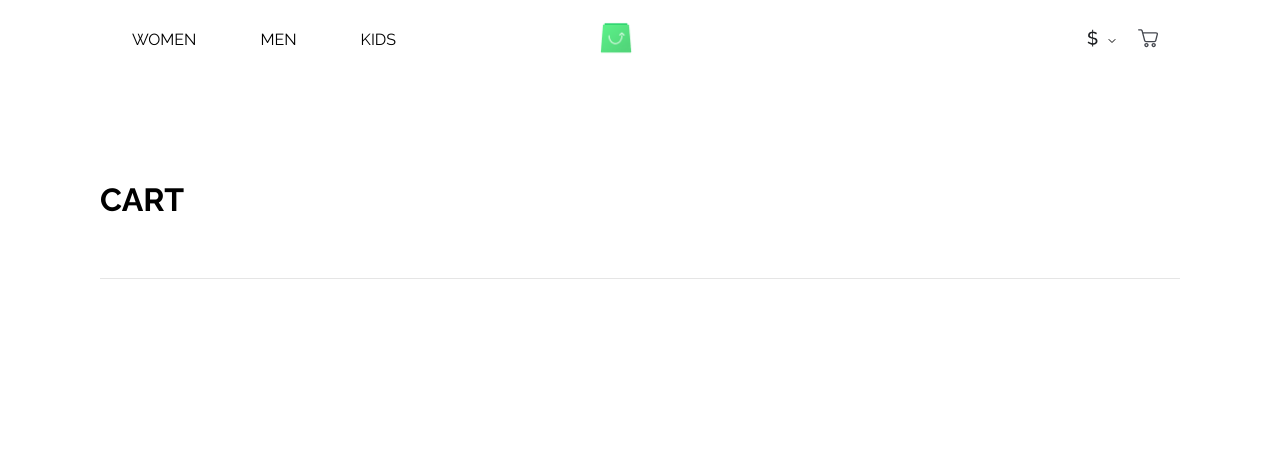
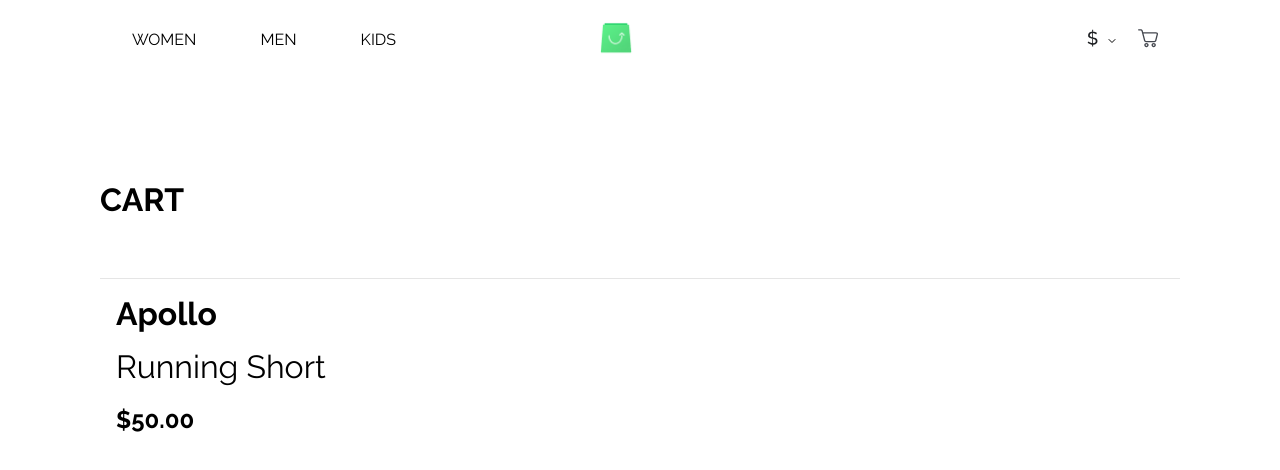
Before and after one commit to muhrizqiardi/scandiweb-test, a React (Create React App) app: page /cart in a window 1280 px wide. Shown: the top 470 px of the page. Built offline with nearby package versions, Linux system fonts and the light colour scheme.

Commit message:
feat: cart page wip

```diff
--- a/src/components/CartPage.js
+++ b/src/components/CartPage.js
@@ -11,7 +11,21 @@ const Wrapper = styled.main`
   & .cart-list {
     & .cart-item {
       height: 225px;
+      padding: 16px;
       border-top: 1px solid #e5e5e5;
+      & .item-brand {
+        margin-bottom: 16px;
+        font-size: 32px;
+        font-weight: 700;
+      }
+      & .item-name {
+        margin-bottom: 20px;
+        font-size: 32px;
+      }
+      & .item-price {
+        font-size: 24px;
+        font-weight: bold;
+      }
     }
   }
 `;
@@ -23,7 +37,9 @@ export default class CartPage extends Component {
         <h1>Cart</h1>
         <div className="cart-list">
           <div className="cart-item">
-
+            <div class="item-brand">Apollo</div>
+            <div class="item-name">Running Short</div>
+            <div class="item-price">$50.00</div>
           </div>
         </div>
       </Wrapper>
```
